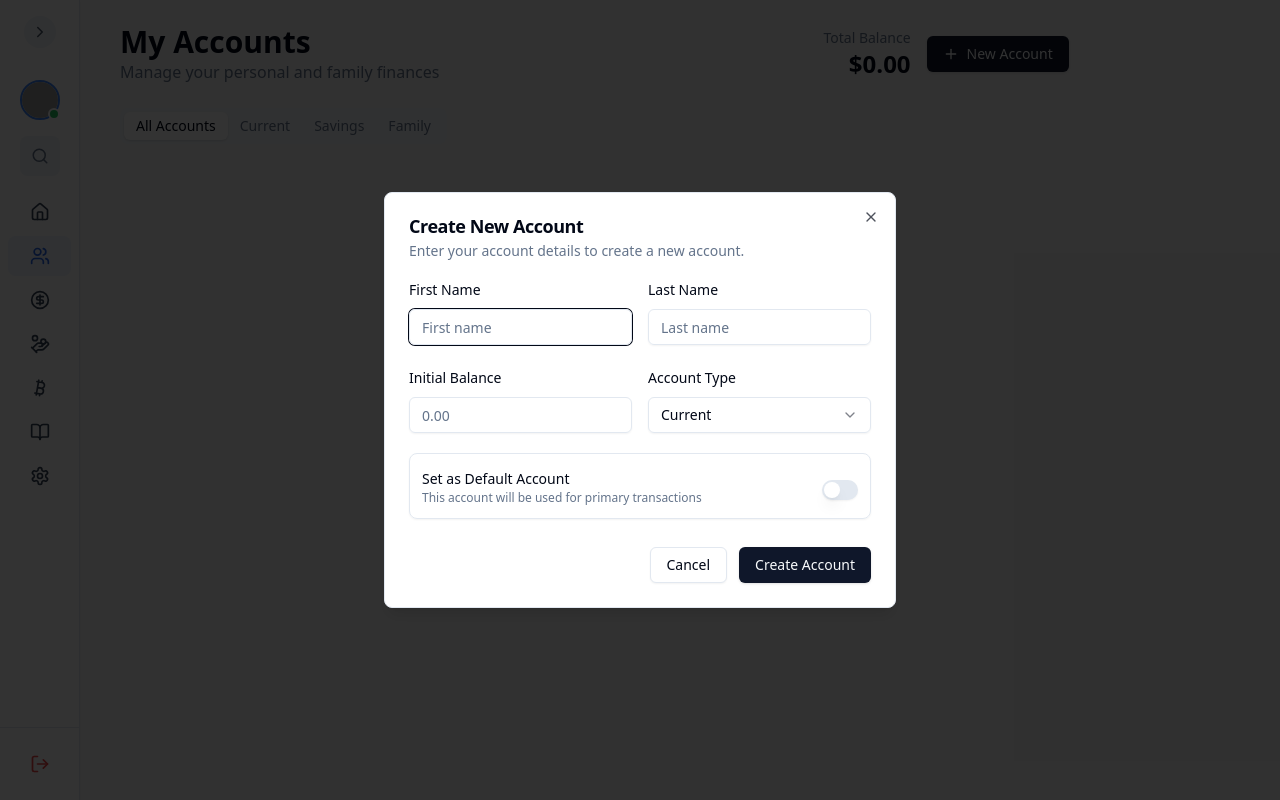
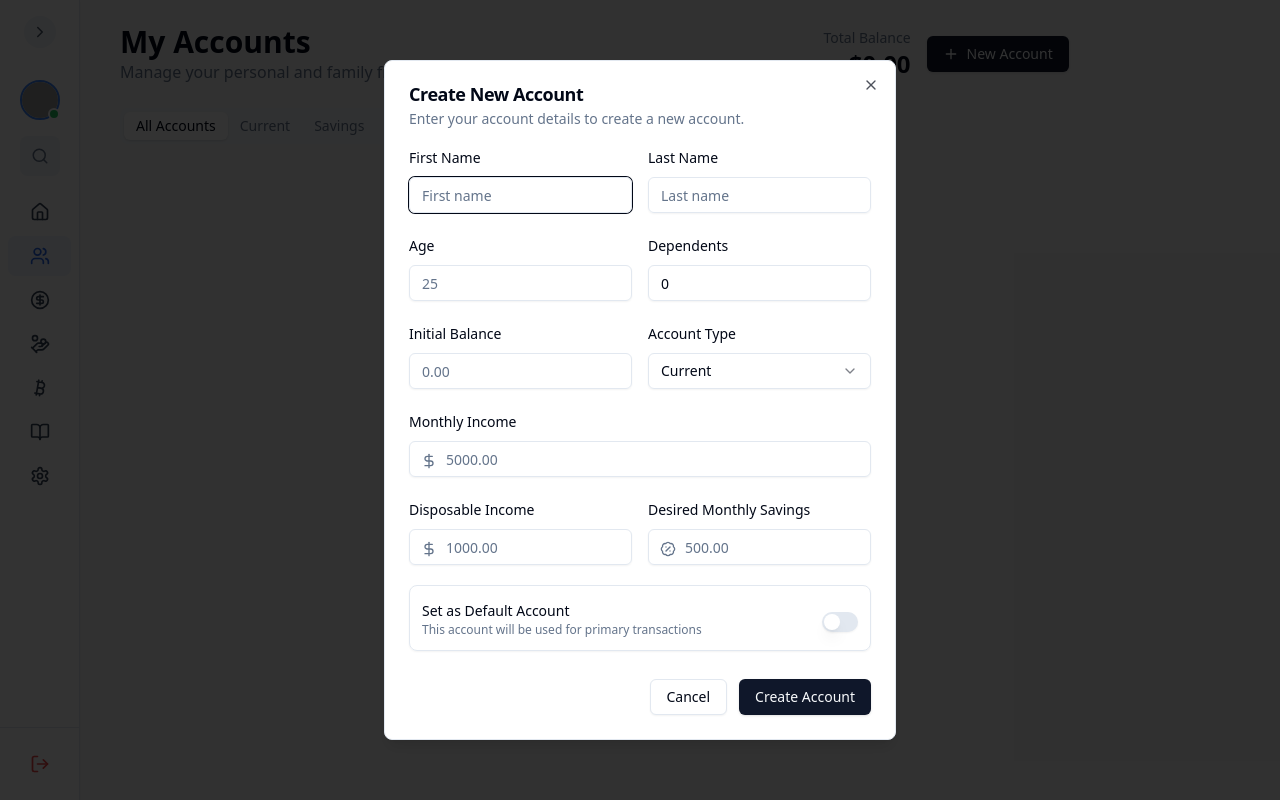
Before and after one commit to abhinov956tech-developer/ArthSaathi, a React (Vite) app in the folder Frontend/: page /accounts in a window 1280 px wide. Both pictures are taken after a click on the button "New Account". Built offline with nearby package versions, Linux system fonts and the light colour scheme; grey boxes are pictures that could not be loaded; a web font is replaced by a local one.

Commit message:
updated account

```diff
--- a/Frontend/src/pages/Accounts.jsx
+++ b/Frontend/src/pages/Accounts.jsx
@@ -43,7 +43,7 @@ import {
   TabsList,
   TabsTrigger,
 } from "@/components/ui/tabs";
-import { Plus, Users, User, Wallet, Trash2, Edit } from "lucide-react";
+import { Plus, Users, User, Wallet, Trash2, Edit, DollarSign, BadgePercent } from "lucide-react";
 import { AccountCard } from "@/components/AccountCard";
 import { Badge } from "@/components/ui/badge";
 import { Separator } from "@/components/ui/separator";
@@ -56,6 +56,11 @@ const FormSchema = z.object({
     .string()
     .min(2, { message: "Last name must be at least 2 characters." }),
   balance: z.string().min(1, { message: "Balance is required." }),
+  income: z.string().min(1, { message: "Income is required." }),
+  age: z.string().min(1, { message: "Age is required." }),
+  dependents: z.string().min(0),
+  disposableIncome: z.string().min(1, { message: "Disposable income is required." }),
+  desiredSavings: z.string().min(1, { message: "Desired savings is required." }),
   accountType: z.enum(["current", "savings", "family"]),
   isDefault: z.boolean().optional(),
   familyMembers: z.array(
@@ -79,6 +84,11 @@ const Accounts = () => {
       firstName: "",
       lastName: "",
       balance: "",
+      income: "",
+      age: "",
+      dependents: "0",
+      disposableIncome: "",
+      desiredSavings: "",
       accountType: "current",
       isDefault: false,
       familyMembers: [],
@@ -93,6 +103,11 @@ const Accounts = () => {
       form.reset({
         ...accountToEdit,
         balance: accountToEdit.balance.toString(),
+        income: accountToEdit.income ? accountToEdit.income.toString() : "",
+        age: accountToEdit.age ? accountToEdit.age.toString() : "",
+        dependents: accountToEdit.dependents ? accountToEdit.dependents.toString() : "0",
+        disposableIncome: accountToEdit.disposableIncome ? accountToEdit.disposableIncome.toString() : "",
+        desiredSavings: accountToEdit.desiredSavings ? accountToEdit.desiredSavings.toString() : "",
         familyMembers: accountToEdit.familyMembers || [],
       });
 
@@ -107,6 +122,11 @@ const Accounts = () => {
       firstName: "",
       lastName: "",
       balance: "",
+      income: "",
+      age: "",
+      dependents: "0",
+      disposableIncome: "",
+      desiredSavings: "",
       accountType: "current",
       isDefault: false,
       familyMembers: [],
@@ -121,6 +141,11 @@ const Accounts = () => {
       ...data,
       id: accountToEdit ? accountToEdit.id : Date.now().toString(),
       balance: parseFloat(data.balance),
+      income: parseFloat(data.income),
+      age: parseInt(data.age),
+      dependents: parseInt(data.dependents),
+      disposableIncome: parseFloat(data.disposableIncome),
+      desiredSavings: parseFloat(data.desiredSavings),
     };
 
     if (data.accountType === "family") {
@@ -235,9 +260,35 @@ const Accounts = () => {
                     </div>
                   </CardHeader>
                   <CardContent>
-                    <div className="mb-4">
-                      <p className="text-sm text-muted-foreground">Balance</p>
-                      <p className="text-2xl font-bold">${account.balance.toFixed(2)}</p>
+                    <div className="grid grid-cols-2 gap-4 mb-4">
+                      <div>
+                        <p className="text-sm text-muted-foreground">Balance</p>
+                        <p className="text-2xl font-bold">${account.balance.toFixed(2)}</p>
+                      </div>
+                      <div>
+                        <p className="text-sm text-muted-foreground">Income</p>
+                        <p className="text-lg font-medium">${account.income?.toFixed(2) || '0.00'}</p>
+                      </div>
+                    </div>
+
+                    <div className="grid grid-cols-3 gap-3 mb-4">
+                      <div>
+                        <p className="text-xs text-muted-foreground">Age</p>
+                        <p className="text-sm font-medium">{account.age || '-'}</p>
+                      </div>
+                      <div>
+                        <p className="text-xs text-muted-foreground">Dependents</p>
+                        <p className="text-sm font-medium">{account.dependents || '0'}</p>
+                      </div>
+                      <div>
+                        <p className="text-xs text-muted-foreground">Desired Savings</p>
+                        <p className="text-sm font-medium">${account.desiredSavings?.toFixed(2) || '0.00'}</p>
+                      </div>
+                    </div>
+
+                    <div className="mb-2">
+                      <p className="text-xs text-muted-foreground">Disposable Income</p>
+                      <p className="text-sm font-medium">${account.disposableIncome?.toFixed(2) || '0.00'}</p>
                     </div>
 
                     {account.accountType === "family" && account.familyMembers && account.familyMembers.length > 0 && (
@@ -337,6 +388,43 @@ const Accounts = () => {
               <div className="grid grid-cols-2 gap-4">
                 <FormField
                   control={form.control}
+                  name="age"
+                  render={({ field }) => (
+                    <FormItem>
+                      <FormLabel>Age</FormLabel>
+                      <FormControl>
+                        <Input
+                          placeholder="25"
+                          type="number"
+                          {...field}
+                        />
+                      </FormControl>
+                      <FormMessage />
+                    </FormItem>
+                  )}
+                />
+                <FormField
+                  control={form.control}
+                  name="dependents"
+                  render={({ field }) => (
+                    <FormItem>
+                      <FormLabel>Dependents</FormLabel>
+                      <FormControl>
+                        <Input
+                          placeholder="0"
+                          type="number"
+                          {...field}
+                        />
+                      </FormControl>
+                      <FormMessage />
+                    </FormItem>
+                  )}
+                />
+              </div>
+
+              <div className="grid grid-cols-2 gap-4">
+                <FormField
+                  control={form.control}
                   name="balance"
                   render={({ field }) => (
                     <FormItem>
@@ -375,6 +463,79 @@ const Accounts = () => {
                           <SelectItem value="family">Family</SelectItem>
                         </SelectContent>
                       </Select>
+                      <FormMessage />
+                    </FormItem>
+                  )}
+                />
+              </div>
+
+              <div className="grid grid-cols-1 gap-4">
+                <FormField
+                  control={form.control}
+                  name="income"
+                  render={({ field }) => (
+                    <FormItem>
+                      <FormLabel>Monthly Income</FormLabel>
+                      <FormControl>
+                        <div className="relative">
+                          <DollarSign className="h-4 w-4 absolute left-3 top-3 text-muted-foreground" />
+                          <Input
+                            placeholder="5000.00"
+                            type="number"
+                            step="0.01"
+                            className="pl-9"
+                            {...field}
+                          />
+                        </div>
+                      </FormControl>
+                      <FormMessage />
+                    </FormItem>
+                  )}
+                />
+              </div>
+
+              <div className="grid grid-cols-2 gap-4">
+                <FormField
+                  control={form.control}
+                  name="disposableIncome"
+                  render={({ field }) => (
+                    <FormItem>
+                      <FormLabel>Disposable Income</FormLabel>
+                      <FormControl>
+                        <div className="relative">
+                          <DollarSign className="h-4 w-4 absolute left-3 top-3 text-muted-foreground" />
+                          <Input
+                            placeholder="1000.00"
+                            type="number"
+                            step="0.01"
+                            className="pl-9"
+                            {...field}
+                          />
+                        </div>
+                      </FormControl>
+                      <FormMessage />
+                    </FormItem>
+                  )}
+                />
+
+                <FormField
+                  control={form.control}
+                  name="desiredSavings"
+                  render={({ field }) => (
+                    <FormItem>
+                      <FormLabel>Desired Monthly Savings</FormLabel>
+                      <FormControl>
+                        <div className="relative">
+                          <BadgePercent className="h-4 w-4 absolute left-3 top-3 text-muted-foreground" />
+                          <Input
+                            placeholder="500.00"
+                            type="number"
+                            step="0.01"
+                            className="pl-9"
+                            {...field}
+                          />
+                        </div>
+                      </FormControl>
                       <FormMessage />
                     </FormItem>
                   )}
```
